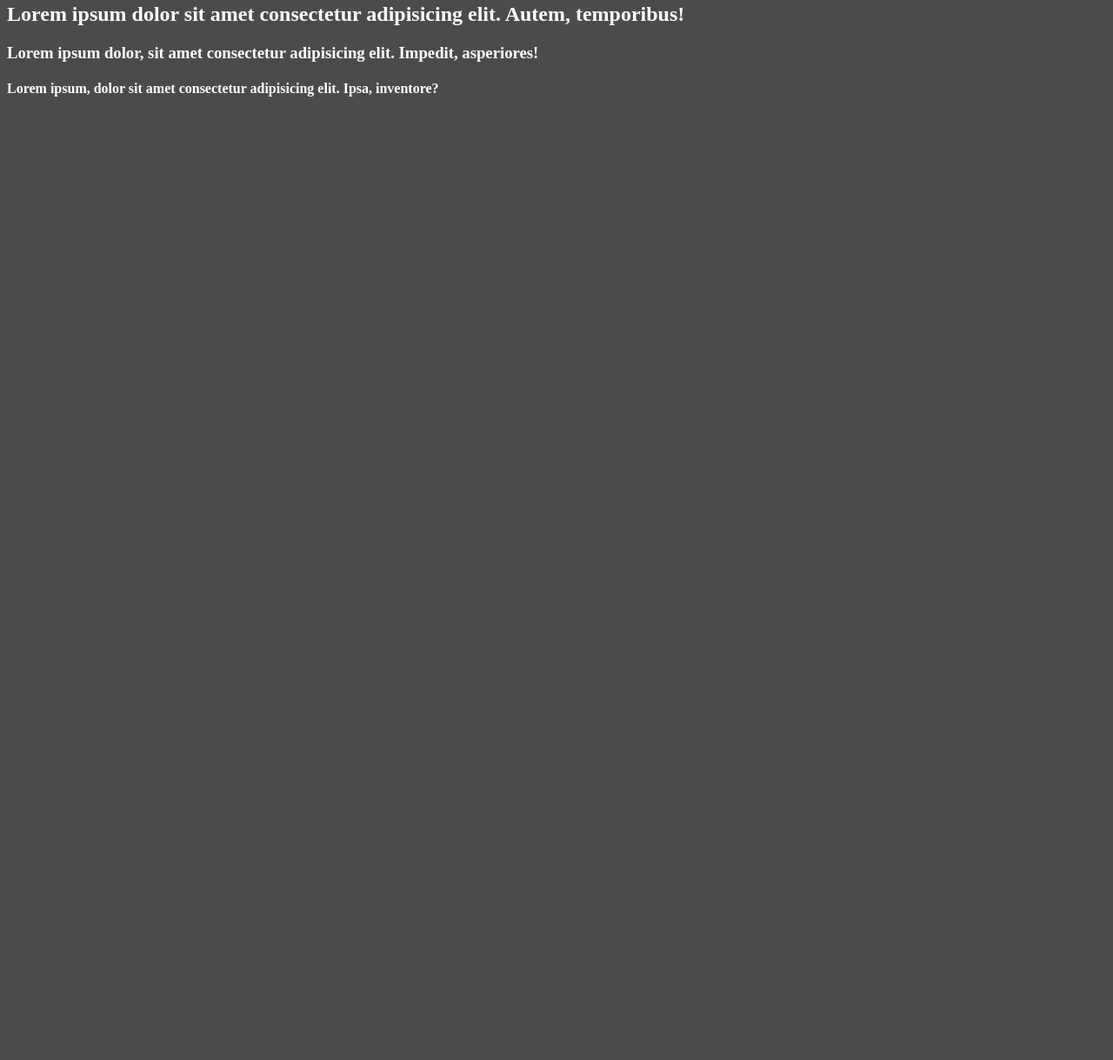
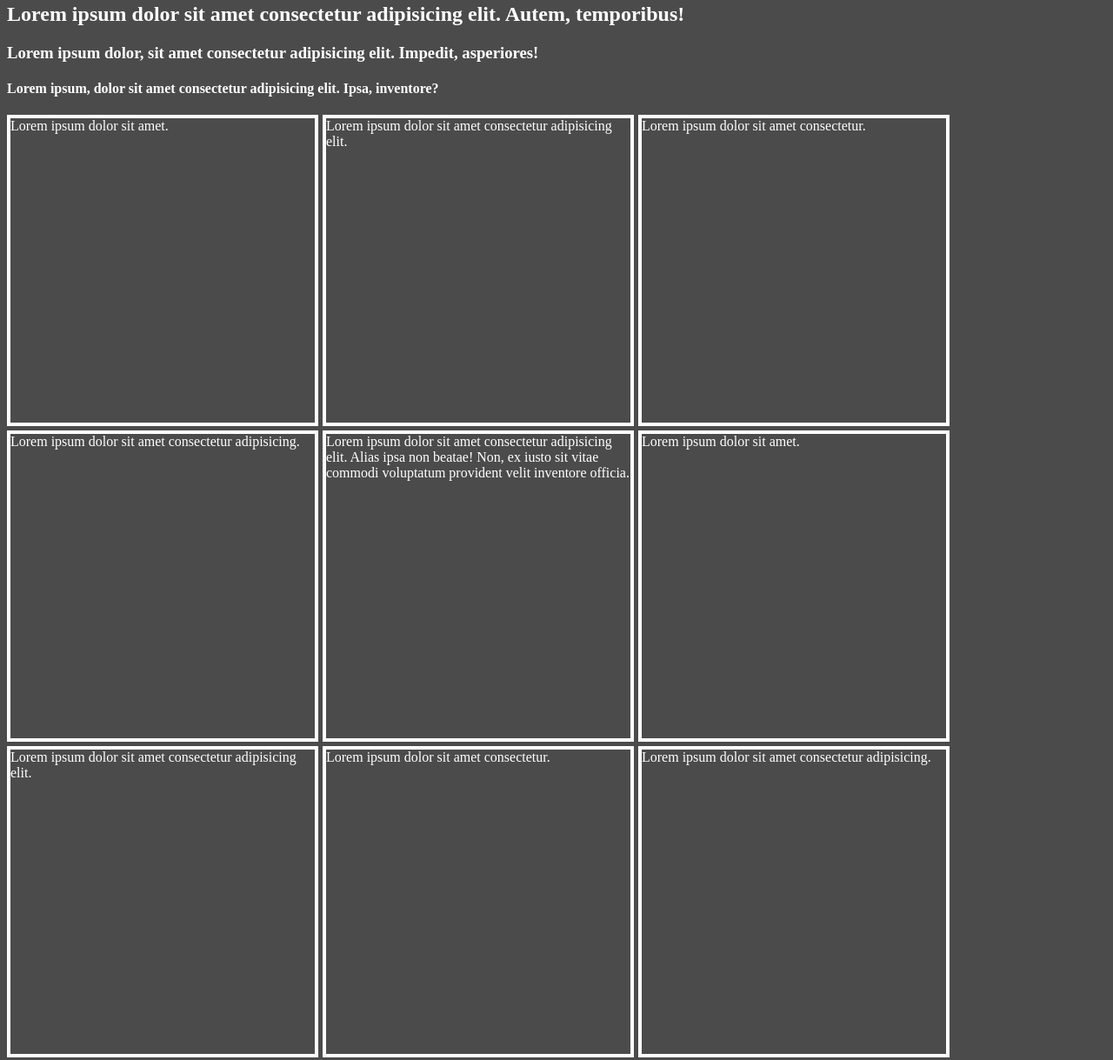
Before and after one commit to denisNejelschi/lesson3, a plain HTML site: page index.html in a window 1280 px wide. Shown: the part 175-1394 px from the top of the page at 87% size. Before the commit the page ends 800 px from the top, so only its background shows below. Drawn offline with Linux system fonts and the light colour scheme.

Commit message:
change css and html

```diff
--- a/index.html
+++ b/index.html
@@ -12,6 +12,20 @@
 <p><h2>Lorem ipsum dolor sit amet consectetur adipisicing elit. Autem, temporibus!</h2></p>
 <p><h3>Lorem ipsum dolor, sit amet consectetur adipisicing elit. Impedit, asperiores!</h3></p>
 <p><h4>Lorem ipsum, dolor sit amet consectetur adipisicing elit. Ipsa, inventore?</h4></p>
+<div class="box" >
+    <div class="box2">
+    <div>Lorem ipsum dolor sit amet.</div>
+    <div>Lorem ipsum dolor sit amet consectetur adipisicing elit.</div>
+    <div>Lorem ipsum dolor sit amet consectetur.</div>
+    <div>Lorem ipsum dolor sit amet consectetur adipisicing.</div>
+    <div>Lorem ipsum dolor sit amet consectetur adipisicing elit. Alias ipsa non beatae! Non, ex iusto sit vitae commodi voluptatum provident velit inventore officia.</div>
+    <div>Lorem ipsum dolor sit amet.</div>
+    <div>Lorem ipsum dolor sit amet consectetur adipisicing elit.</div>
+    <div>Lorem ipsum dolor sit amet consectetur.</div>
+    <div>Lorem ipsum dolor sit amet consectetur adipisicing.</div>
+    <div>Lorem ipsum dolor sit amet consectetur adipisicing elit. Alias ipsa non beatae! Non, ex iusto sit vitae commodi voluptatum provident velit inventore officia.</div>
+    </div>
+</div>
 <body>
 
 </body>
--- a/style.css
+++ b/style.css
@@ -2,3 +2,21 @@ body{
     background-color:#4b4b4b ;
     color: white;
 }
+.box{
+    display: flex;
+    box-sizing: border-box;
+    width: 100%;
+
+}
+.box2 div{
+
+    width: 350px;
+    height: 350px;
+    border: solid 4px white;
+
+}
+.box2{
+    display: flex;
+    gap: 5px;
+    flex-wrap: wrap;
+}
```
